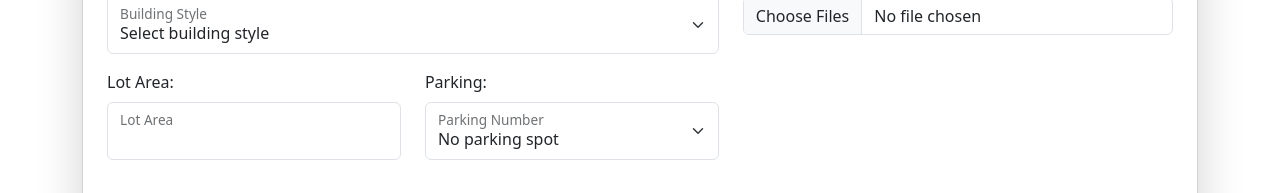
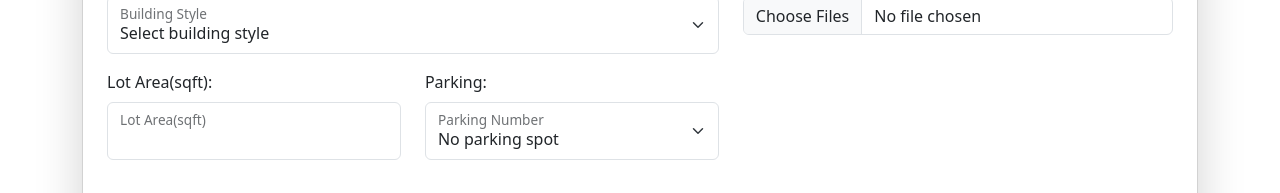
Before and after one commit to wang5322/BelleMaisonClient, a React (Create React App) app: page /postProperty in a window 1280 px wide. Shown: the part 759-952 px from the top of the page. Built offline with nearby package versions, Linux system fonts and the light colour scheme; no server answers.

Commit message:
add sqft

```diff
--- a/src/components/UploadPropForm.js
+++ b/src/components/UploadPropForm.js
@@ -221,8 +221,8 @@ function UploadPropForm({ formik, onFileSelected, property }) {
             {/* Lot area */}
             <Col md="6">
               <Form.Group className="mb-3" controlId="form.lotArea">
-                <Form.Label>Lot Area:</Form.Label>
-                <FloatingLabel label="Lot Area" className="mb-3">
+                <Form.Label>Lot Area(sqft):</Form.Label>
+                <FloatingLabel label="Lot Area(sqft)" className="mb-3">
                   <Form.Control
                     type="text"
                     name="lotArea"
```
